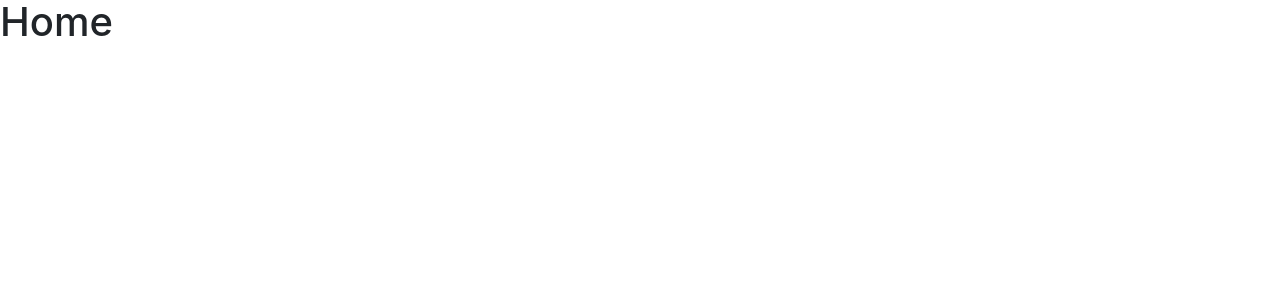
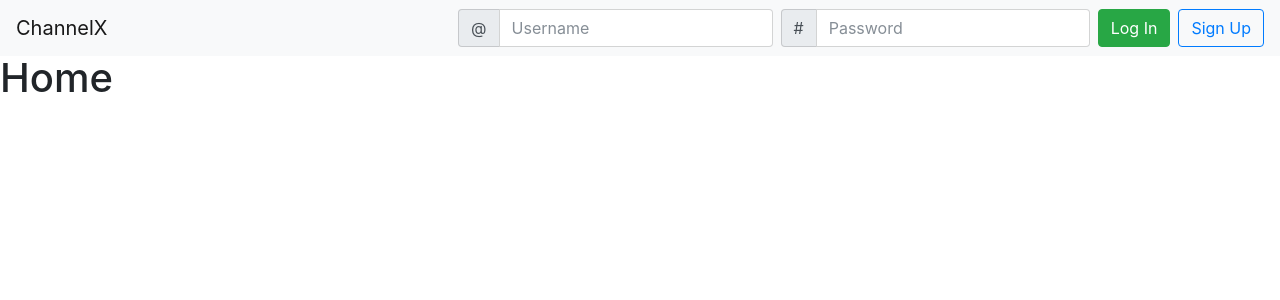
Before and after one commit to mkykadir/ChannelX, a Flask app: page / in a window 1280 px wide. Before the commit the part shown is almost empty. Shown: the top 300 px of the page. Run offline with Flask 2, Linux system fonts and the light colour scheme; some libraries are stand-ins or nearby versions.

Commit message:
Navbar added

```diff
--- a/templates/layout.html
+++ b/templates/layout.html
@@ -2,11 +2,32 @@
 <html lang="en">
     <head>
         <meta charset="utf-8">
+        <meta name="viewport" content="width=device-width, initial-scale=1, shrink-to-fit=no">
         <title>ChannelX</title>
         <link rel="stylesheet" href="{{ url_for('static', filename='css/bootstrap.min.css') }}">
     </head>
 
     <body>
+        <nav class="navbar navbar-expand-lg navbar-light bg-light justify-content-between">
+			<a class="navbar-brand" href="#">
+				ChannelX
+			</a>
+			<form class="form-inline">
+				<div class="input-group mr-sm-2">
+					<span class="input-group-addon" id="basic-addon1">@</span>
+					<input type="text" class="form-control" placeholder="Username" aria-describedby="basic-addon1">
+				</div>
+				<div class="input-group mr-sm-2">
+					<span class="input-group-addon" id="basic-addon1">#</span>
+					<input type="password" class="form-control" placeholder="Password" aria-describedby="basic-addon1">
+				</div>
+				<button class="btn btn-success my-2 my-sm-0 mr-sm-2" type="submit">Log In</button>
+				<button class="btn btn-outline-primary my-2 my-sm-0" type="submit">Sign Up</button>
+			</form>
+		</nav>
         {% block content %}{% endblock %}
+        <script src="https://code.jquery.com/jquery-3.2.1.slim.min.js" integrity="sha384-KJ3o2DKtIkvYIK3UENzmM7KCkRr/rE9/Qpg6aAZGJwFDMVNA/GpGFF93hXpG5KkN" crossorigin="anonymous"></script>
+        <script src="https://cdnjs.cloudflare.com/ajax/libs/popper.js/1.11.0/umd/popper.min.js" integrity="sha384-b/U6ypiBEHpOf/4+1nzFpr53nxSS+GLCkfwBdFNTxtclqqenISfwAzpKaMNFNmj4" crossorigin="anonymous"></script>
+        <script src="https://maxcdn.bootstrapcdn.com/bootstrap/4.0.0-beta/js/bootstrap.min.js" integrity="sha384-h0AbiXch4ZDo7tp9hKZ4TsHbi047NrKGLO3SEJAg45jXxnGIfYzk4Si90RDIqNm1" crossorigin="anonymous"></script>
     </body>
 </html>
```
